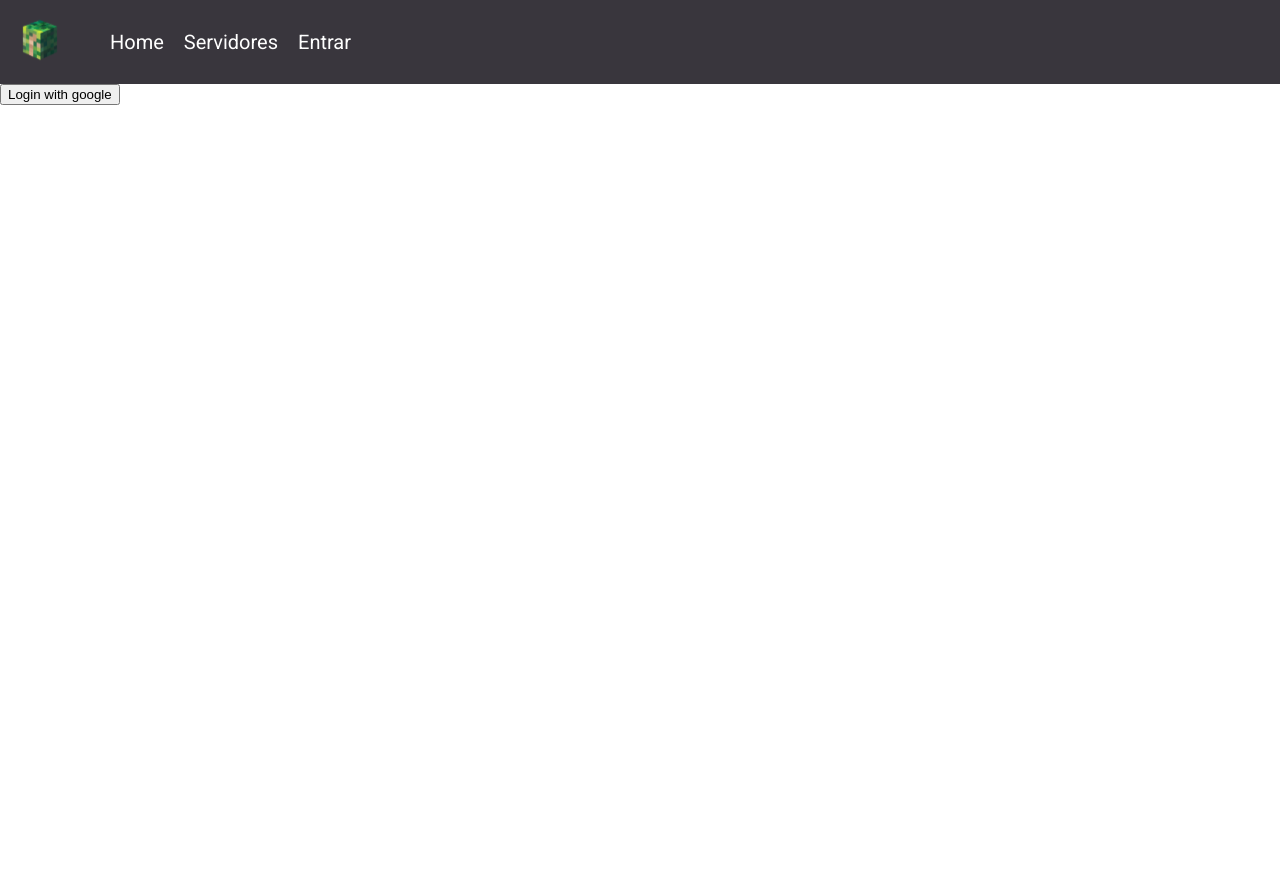
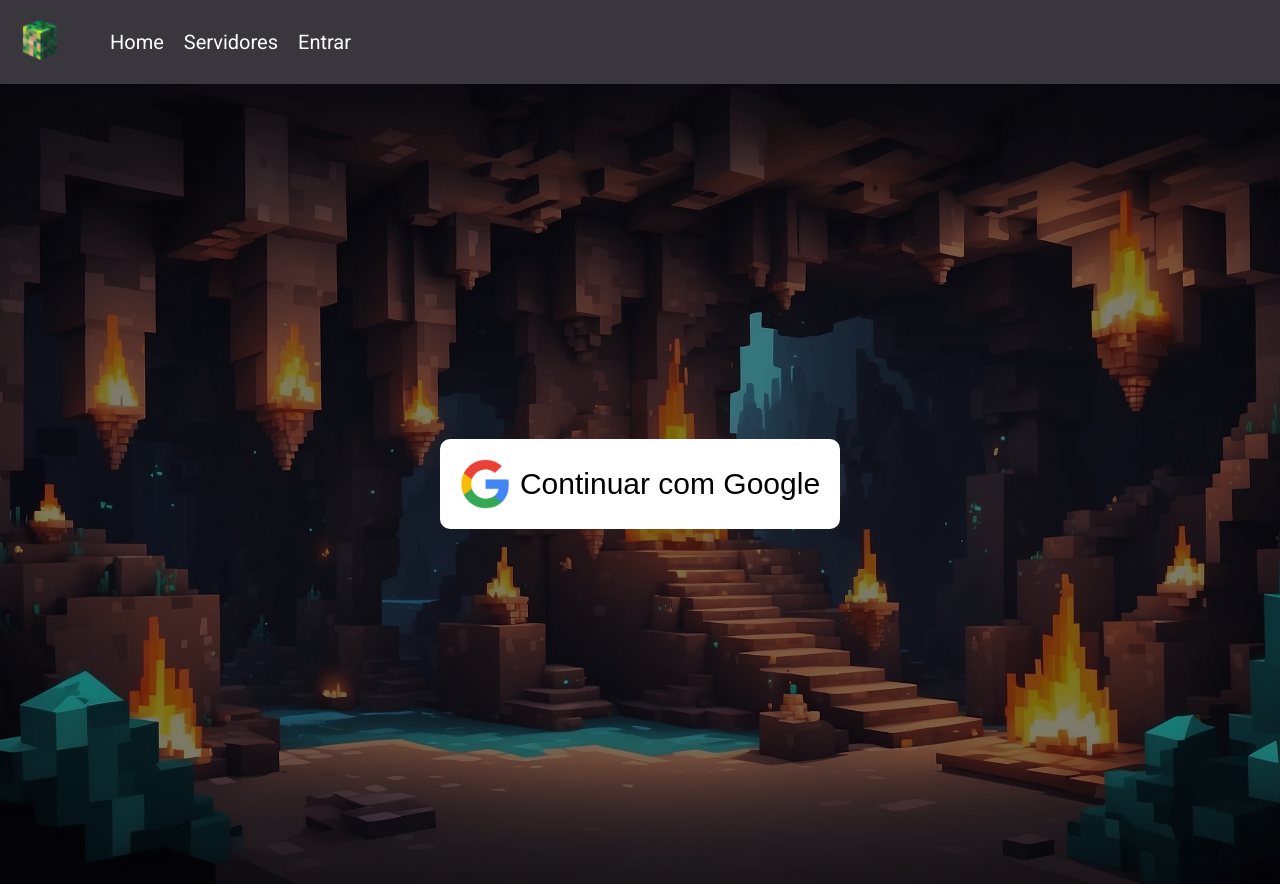
Before and after one commit to NathanChacon/minecraft-server-app, a React (Create React App) app: page /login in a window 1280 px wide. Before the commit the page ends 800 px from the top, so only its background shows below. Built offline with nearby package versions, Linux system fonts and the light colour scheme.

Commit message:
feat: start improving login

```diff
--- a/src/pages/SignIn/index.tsx
+++ b/src/pages/SignIn/index.tsx
@@ -1,9 +1,17 @@
 import useSignIn from "./hooks/useSignIn"
+import './style.css'
+import googeLogo from '../../assets/googleLogo.png'
 const SignIn = () => {
     const {onLogin} = useSignIn()
 
     return (
-        <button onClick={onLogin}>Login with google</button>
+        <section className="signIn">
+            <button className="signIn__google-btn" onClick={onLogin}>
+                <img src={googeLogo}/>
+                Continuar com Google
+            </button>
+        </section>
+
     )
 }
 
--- /dev/null
+++ b/src/pages/SignIn/style.css
@@ -0,0 +1,53 @@
+.signIn {
+    position: relative;
+    background-image: url('../../assets/signInBg.png');
+    background-size: cover;
+    background-position: center;
+    width: 100%;
+    height: 100vh;
+    display: flex;
+    justify-content: center;
+    align-items: center;
+}
+
+.signIn::before {
+    content: '';
+    position: absolute;
+    top: 0;
+    left: 0;
+    right: 0;
+    bottom: 0;
+    background-color: rgba(0, 0, 0, 0.5);
+    z-index: 1;
+}
+
+.signIn__google-btn{
+    z-index: 3;
+    background-color: white;
+    border: none;
+    cursor: pointer;
+    display: flex;
+    align-items: center;
+    padding: 20px;
+    font-size: 18px;
+    border-radius: 10px;
+}
+
+.signIn__google-btn img{
+    width: 35px;
+    height: 35px;
+    margin-right: 10px;
+}
+
+@media (min-width: 768px) {
+    .signIn__google-btn{
+        font-size: 30px;
+    }
+
+    .signIn__google-btn img{
+        width: 50px;
+        height: 50px;
+        margin-right: 10px;
+    }
+
+}
```
Also changed, not shown: src/assets/googleLogo.png (added), src/assets/signInBg.png (added).
